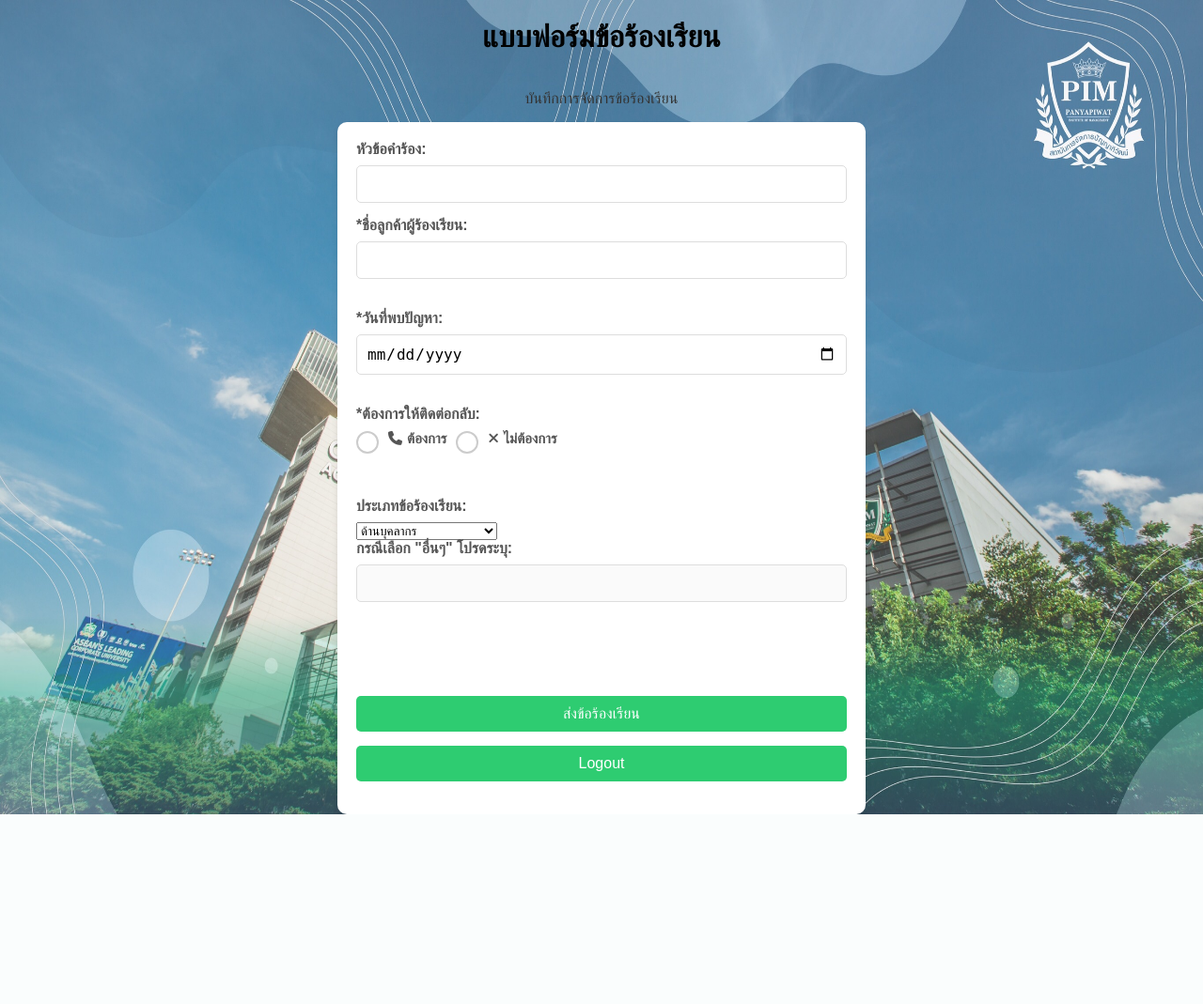
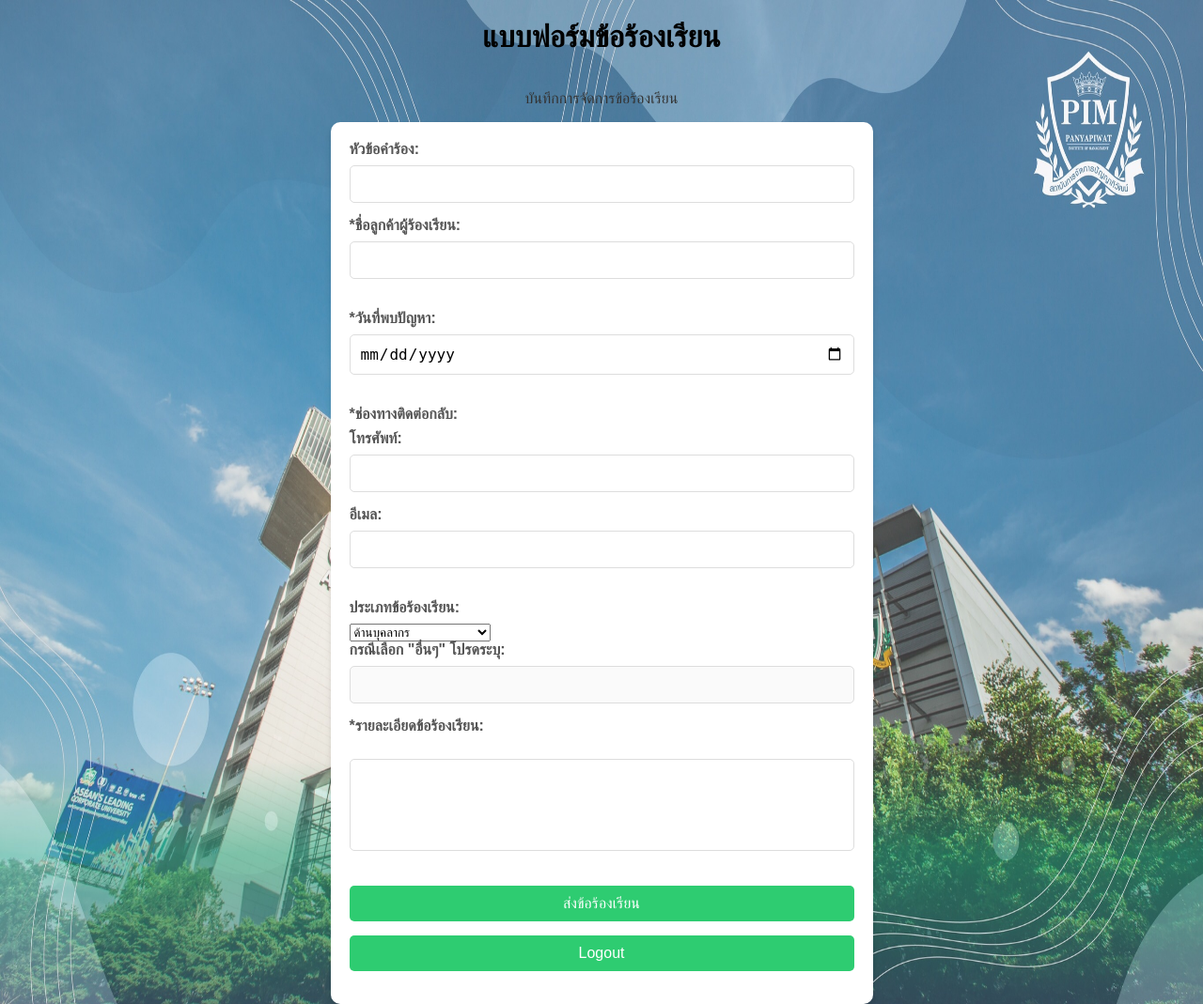
Before and after one commit to tel2552/WebProject, a FastAPI app: page /complaint in a window 1280 px wide. Shown: the whole page at 94% size. Before the commit the page ends 867 px from the top, so only its background shows below. Run offline with FastAPI, Linux system fonts and the light colour scheme; some libraries are stand-ins or nearby versions.

Commit message:
กลับเป็นเหมือนเดิม

```diff
--- a/templates/complaint.html
+++ b/templates/complaint.html
@@ -262,13 +262,13 @@
             <label for="date">*วันที่พบปัญหา:</label>
             <input type="date" id="date" name="date" required><br><br>
 
-            <!-- <label for="contact">*ช่องทางติดต่อกลับ:
+            <label for="contact">*ช่องทางติดต่อกลับ:
             </label><label for="contact">โทรศัพท์:</label>
             <input type="text" id="phonecontact" name="contact" required>
             <label for="contact">อีเมล:</label>
-            <input type="text" id="mailcontact" name="contact" required><br><br> -->
+            <input type="text" id="mailcontact" name="contact" required><br><br>
 
-            <label for="contact-preference">*ต้องการให้ติดต่อกลับ:</label>
+            <!-- <label for="contact-preference">*ต้องการให้ติดต่อกลับ:</label>
             <div class="radio-inline">
                 <input type="radio" id="contact-yes" name="contact-preference" value="yes" required>
                 <label for="contact-yes">
@@ -278,7 +278,7 @@
                 <label for="contact-no">
                     <i class="fa-solid fa-times"></i> ไม่ต้องการ
                 </label>
-            </div><br><br>
+            </div><br><br> -->
 
 
             <div id="contact-details" style="display: none;">
```
